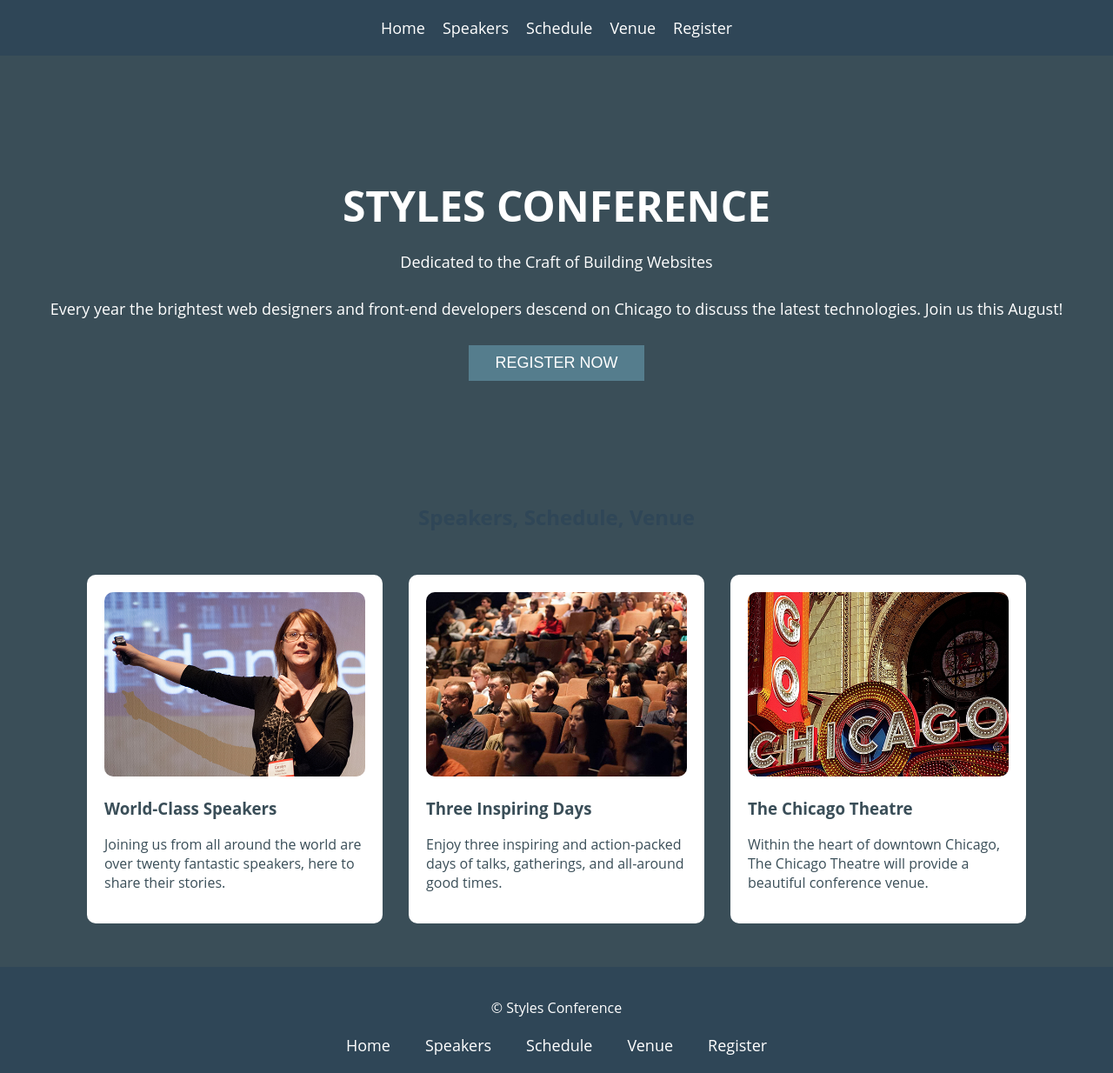
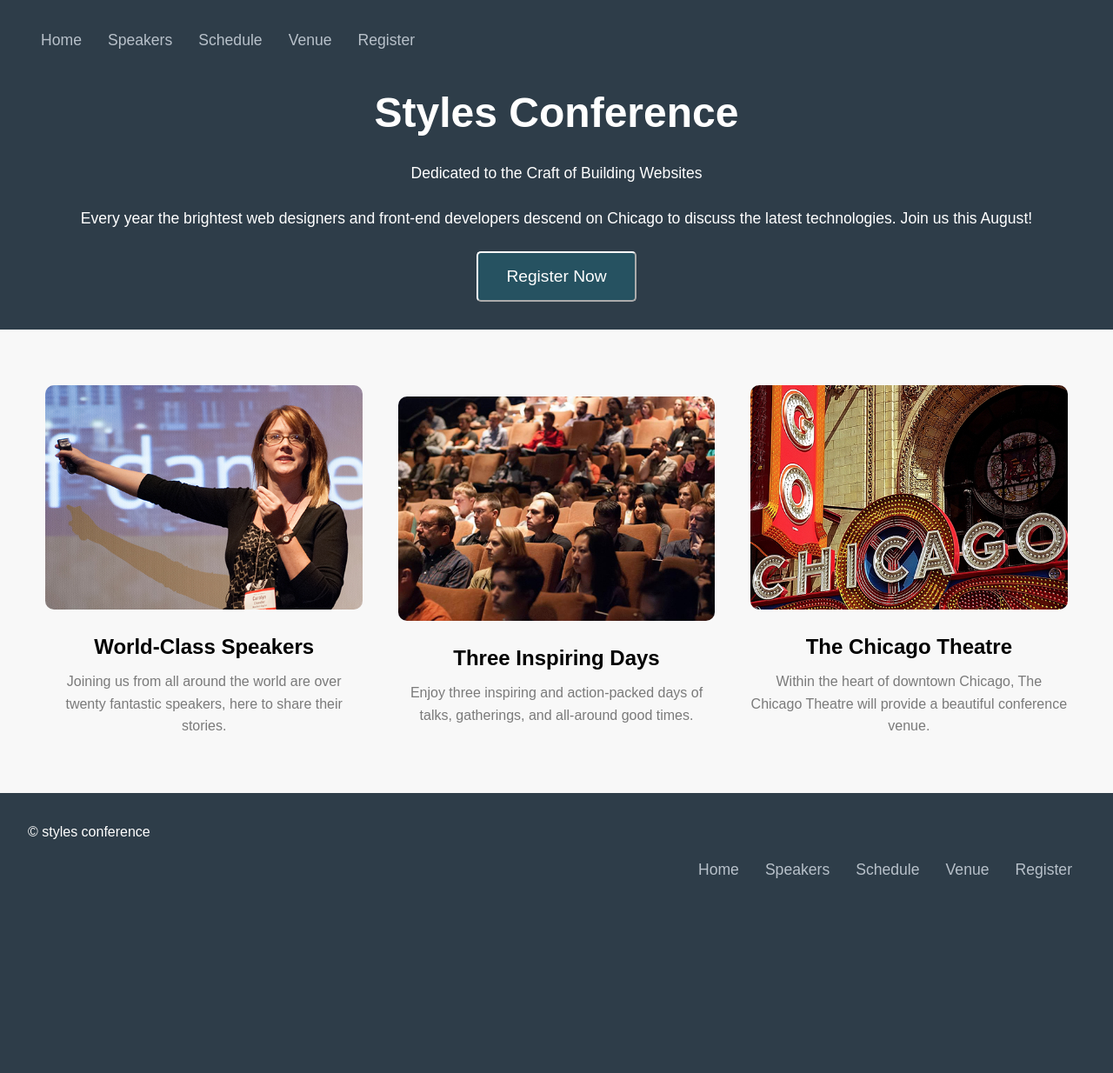
Before and after one commit to daulric/College, a PHP site: page /conference.html in a window 1280 px wide. Shown: the whole page at 87% size. After the commit the page ends 1010 px from the top, so only its background shows below. Run offline with PHP 8.4, Linux system fonts and the light colour scheme.

Commit message:
assignment 2 web design done

```diff
--- a/Web Design/Assignment 2/HTML-Structure-Homework-Resources/P05_InnovationCloud/innovation-cloud.html
+++ b/Web Design/Assignment 2/HTML-Structure-Homework-Resources/P05_InnovationCloud/innovation-cloud.html
@@ -8,7 +8,7 @@
 
         <header class="container" >
             <h1>Innovation Cloud</h1>
-            <p class="p-tag" >Connect your ideas globally</p>
+            <center> <p class="p-tag" >Connect your ideas globally</p></center>
             <button class="btn">Learn More</button>
         </header>
 
@@ -24,7 +24,7 @@
 
         </main>
 
-        <footer>&copyInnovation Cloud Conference</footer>
+        <footer>&copy Innovation Cloud Conference</footer>
 
     </body>
 
--- a/Web Design/Assignment 2/HTML-Structure-Homework-Resources/P06_Conference/conference.css
+++ b/Web Design/Assignment 2/HTML-Structure-Homework-Resources/P06_Conference/conference.css
@@ -1,78 +1,130 @@
 @import url(http://fonts.googleapis.com/css?family=Lato:100,300,400);
 
-body {
-    font-family: 'Open Sans', sans-serif;
+* {
     margin: 0;
     padding: 0;
-    background-color: #3A4E58;
+    box-sizing: border-box;
+    font-family: Arial, sans-serif;
+}
+
+body {
+    line-height: 1.6;
+}
+
+header {
+    background-color: #2e3d49;
     color: white;
     text-align: center;
+    padding: 2rem;
+    position: relative;
 }
-header {
-    background-color: #2F4657;
-    padding: 20px 0;
+
+nav ul {
+    display: flex;
+    justify-content: start;
+    list-style: none;
+    margin-bottom: 2rem;
 }
-nav {
+
+nav ul li {
+    margin: 0 15px;
+}
+
+nav ul li a {
+    color: #b8c1ca;
+    text-decoration: none;
+    font-size: 1.1rem;
+}
+
+nav ul li a:hover {
+    color: white;
+}
+
+.conference-details h1 {
+    font-size: 3rem;
+    font-weight: bold;
+    margin-bottom: 1rem;
+}
+
+.conference-details p {
+    font-size: 1.1rem;
+    margin-bottom: 1.5rem;
+}
+
+.register-btn {
+    background-color: #265261;
+    color: white;
+    padding: 1rem 2rem;
+    cursor: pointer;
+    font-size: 1.2rem;
+    border-radius: 5px;
+    border-color: white;
+}
+
+.register-btn:hover {
+    background-color: #265265;
+}
+
+/* Main section */
+.main-section {
+    background-color: #f8f8f8;
+    padding: 2rem 0;
+}
+
+.info-container {
     display: flex;
-    justify-content: center;
-    gap: 20px;
+    justify-content: space-around;
+    align-items: center;
+    padding: 2rem;
 }
-nav a {
-    color: white;
-    text-decoration: none;
-    font-size: 18px;
+
+.info-block {
+    text-align: center;
+    width: 30%;
 }
-.hero {
-    padding: 100px 20px;
-}
-.hero h1 {
-    font-size: 48px;
-    margin-bottom: 20px;
-}
-.hero p {
-    font-size: 18px;
-    margin-bottom: 30px;
-}
-.hero button {
-    background-color: #557D8D;
-    color: white;
-    border: none;
-    padding: 10px 30px;
-    font-size: 18px;
-    cursor: pointer;
-}
-.section-title {
-    color: #2F4657;
-    margin: 40px 0;
-}
-.grid-container {
-    display: flex;
-    justify-content: center;
-    gap: 30px;
-    margin: 50px 0;
-    padding: 0 20px;
-}
-.grid-item {
-    background-color: white;
-    color: #3A4E58;
-    border-radius: 10px;
-    width: 300px;
-    padding: 20px;
-    text-align: left;
-}
-.grid-item img {
+
+.info-block img {
     width: 100%;
     border-radius: 10px;
+    margin-bottom: 1rem;
 }
-footer {
-    background-color: #2F4657;
+
+.info-block h3 {
+    font-size: 1.5rem;
+    margin-bottom: 0.5rem;
+}
+
+.info-block p {
+    color: #7a7a7a;
+}
+
+/* Footer section */
+.footer {
+    background-color: #2e3d49;
     color: white;
-    padding: 20px 0;
-    margin-top: 50px;
+    padding: 2rem;
 }
-footer nav {
-    margin-top: 20px;
+
+.footer p {
+    justify-content: center;
 }
-footer nav a {
-    margin: 0 10px;
+
+.footer-nav {
+    display: flex;
+    justify-content: end;
+    list-style: none;
+    margin-top: 1rem;
 }
+
+.footer-nav li {
+    margin: 0 15px;
+}
+
+.footer-nav li a {
+    color: #b8c1ca;
+    text-decoration: none;
+}
+
+.footer-nav li a:hover {
+    color: white;
+}
--- a/Web Design/Assignment 2/HTML-Structure-Homework-Resources/P06_Conference/conference.html
+++ b/Web Design/Assignment 2/HTML-Structure-Homework-Resources/P06_Conference/conference.html
@@ -7,53 +7,59 @@
     <link rel="stylesheet" href="conference.css">
 </head>
 <body>
-        <header>
+
+    <!-- Header Section -->
+    <header class="header">
         <nav>
-                <a href="#">Home</a>
-                <a href="#">Speakers</a>
-                <a href="#">Schedule</a>
-                <a href="#">Venue</a>
-                <a href="#">Register</a>
+            <ul class="nav-list">
+                <li><a href="#">Home</a></li>
+                <li><a href="#">Speakers</a></li>
+                <li><a href="#">Schedule</a></li>
+                <li><a href="#">Venue</a></li>
+                <li><a href="#">Register</a></li>
+            </ul>
         </nav>
+        <div class="conference-details">
+            <h1>Styles Conference</h1>
+            <p>Dedicated to the Craft of Building Websites</p>
+            <p>Every year the brightest web designers and front-end developers descend on Chicago to discuss the latest technologies. Join us this August!</p>
+            <button class="register-btn">Register Now</button>
+        </div>
     </header>
 
-        <section class="hero">
-            <h1>STYLES CONFERENCE</h1>
-            <p>Dedicated to the Craft of Building Websites</p>
-            <p>Every year the brightest web designers and front-end developers descend on Chicago to discuss the latest technologies. Join us this August!</p>
-            <button>REGISTER NOW</button>
-        </section>
-
-        <section>
-            <h2 class="section-title">Speakers, Schedule, Venue</h2>
-            <div class="grid-container">
-                <div class="grid-item">
-                    <img src="images/speakers.jpg" alt="Speaker">
+    <!-- Main Content Section -->
+    <main class="main-section">
+        <div class="info-container">
+            <div class="info-block">
+                <img src="images/speakers.jpg" alt="Speaker" class="info-img">
                 <h3>World-Class Speakers</h3>
                 <p>Joining us from all around the world are over twenty fantastic speakers, here to share their stories.</p>
             </div>
-                <div class="grid-item">
-                    <img src="images/schedule.jpg" alt="Schedule">
+            <div class="info-block">
+                <img src="images/schedule.jpg" alt="Schedule" class="info-img">
                 <h3>Three Inspiring Days</h3>
                 <p>Enjoy three inspiring and action-packed days of talks, gatherings, and all-around good times.</p>
             </div>
-                <div class="grid-item">
-                    <img src="images/venue.jpg" alt="Venue">
+            <div class="info-block">
+                <img src="images/venue.jpg" alt="Venue" class="info-img">
                 <h3>The Chicago Theatre</h3>
                 <p>Within the heart of downtown Chicago, The Chicago Theatre will provide a beautiful conference venue.</p>
             </div>
         </div>
-        </section>
+    </main>
 
-        <footer>
-            <p>© Styles Conference</p>
+    <footer class="footer">
+        <p>&copy styles conference</p>
         <nav>
-                <a href="#">Home</a>
-                <a href="#">Speakers</a>
-                <a href="#">Schedule</a>
-                <a href="#">Venue</a>
-                <a href="#">Register</a>
+            <ul class="footer-nav">
+                <li><a href="#">Home</a></li>
+                <li><a href="#">Speakers</a></li>
+                <li><a href="#">Schedule</a></li>
+                <li><a href="#">Venue</a></li>
+                <li><a href="#">Register</a></li>
+            </ul>
         </nav>
     </footer>
+
 </body>
 </html>
```
Also changed, not shown: Web Design/Assignment 2/HTML-Structure-Homework-Resources/P02_SimpleArticle/simple-article.html (+7 -4 lines), Web Design/Assignment 2/HTML-Structure-Homework-Resources/P08_BookStore/book-store.css (added, +25 -0 lines), Web Design/Assignment 2/HTML-Structure-Homework-Resources/P08_BookStore/book-store.html (added, +71 -0 lines), 1 other file. Lines whose indentation alone changed are shown as unchanged.
